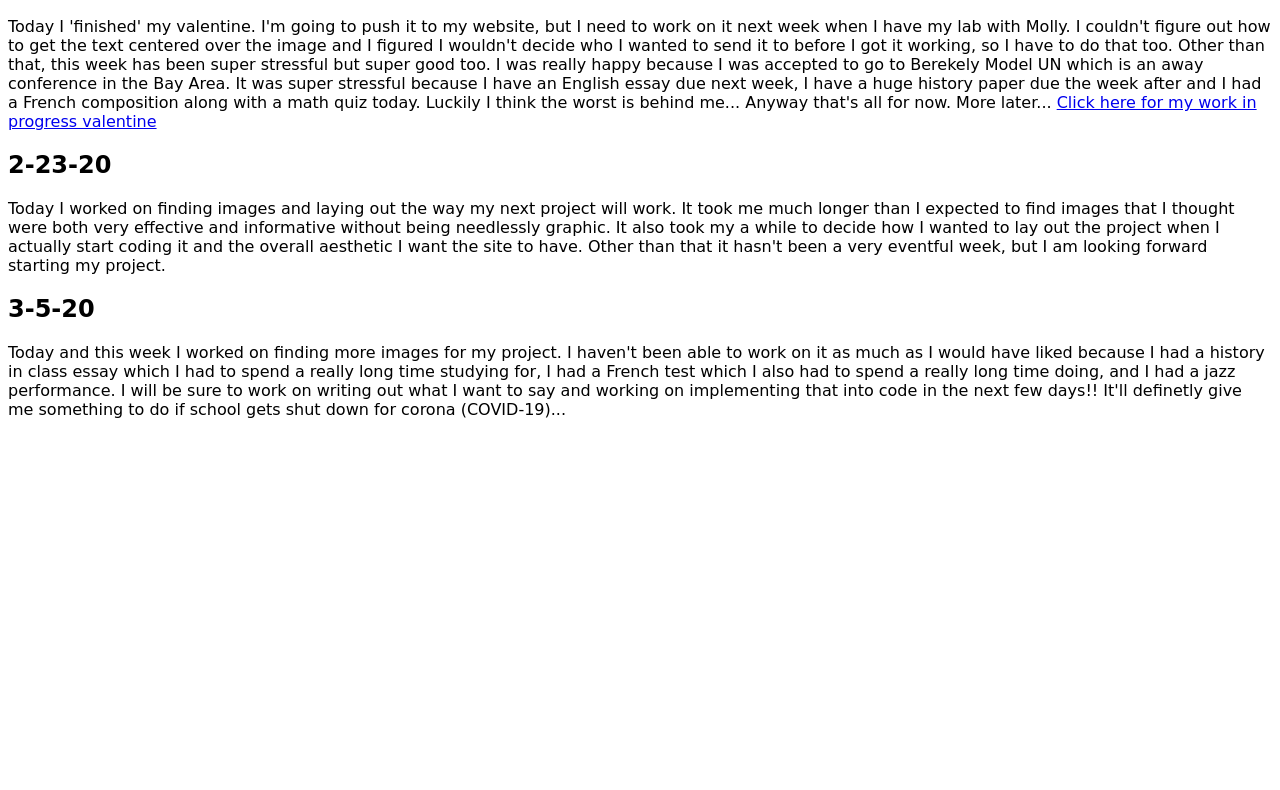
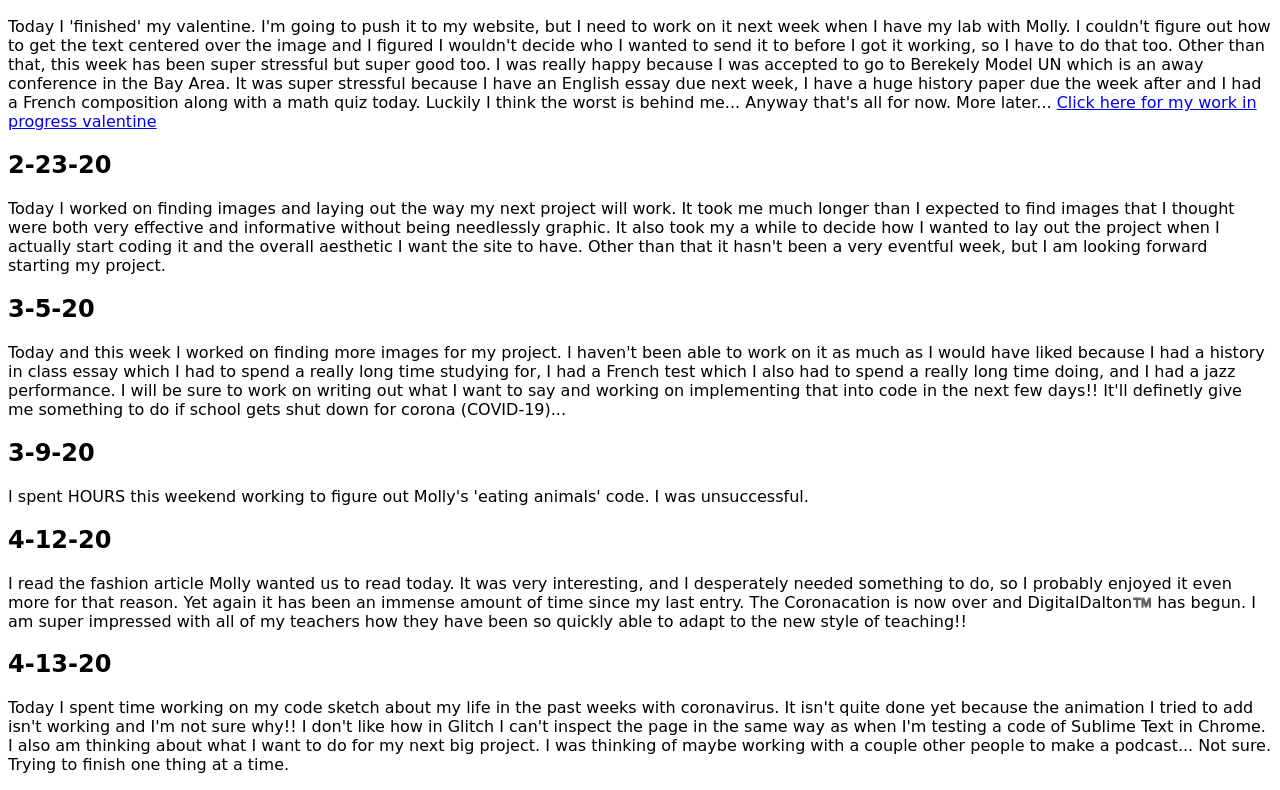
Before and after one commit to c23mg1/c23mg1.github.io, a plain HTML site: page codingjournal.html in a window 1280 px wide. Shown: the part 1509-2299 px from the top of the page. Before the commit the page ends 1944 px from the top, so only its background shows below. Drawn offline with Linux system fonts and the light colour scheme; a web font is replaced by a local one.

Commit message:
I added entries to my coding journal on 4/13

```diff
--- a/codingjournal.html
+++ b/codingjournal.html
@@ -58,5 +58,14 @@ Thanks for reading. Ik this was a long one but I had a lot to update on.
 
 It'll definetly give me something to do if school gets shut down for corona (COVID-19)...</p>
 
+<h2>3-9-20</h2>
+<p>I spent HOURS this weekend working to figure out Molly's 'eating animals' code. I was unsuccessful. </p>
+
+<h2>4-12-20</h2>
+<p>I read the fashion article Molly wanted us to read today. It was very interesting, and I desperately needed something to do, so I probably enjoyed it even more for that reason. Yet again it has been an immense amount of time since my last entry. The Coronacation is now over and DigitalDalton™️ has begun. I am super impressed with all of my teachers how they have been so quickly able to adapt to the new style of teaching!!</p>
+
+<h2>4-13-20</h2>
+<p>Today I spent time working on my code sketch about my life in the past weeks with coronavirus. It isn't quite done yet because the animation I tried to add isn't working and I'm not sure why!! I don't like how in Glitch I can't inspect the page in the same way as when I'm testing a code of Sublime Text in Chrome. I also am thinking about what I want to do for my next big project. I was thinking of maybe working with a couple other people to make a podcast... Not sure. Trying to finish one thing at a time. </p>
+
 </body>
 </html>
```
